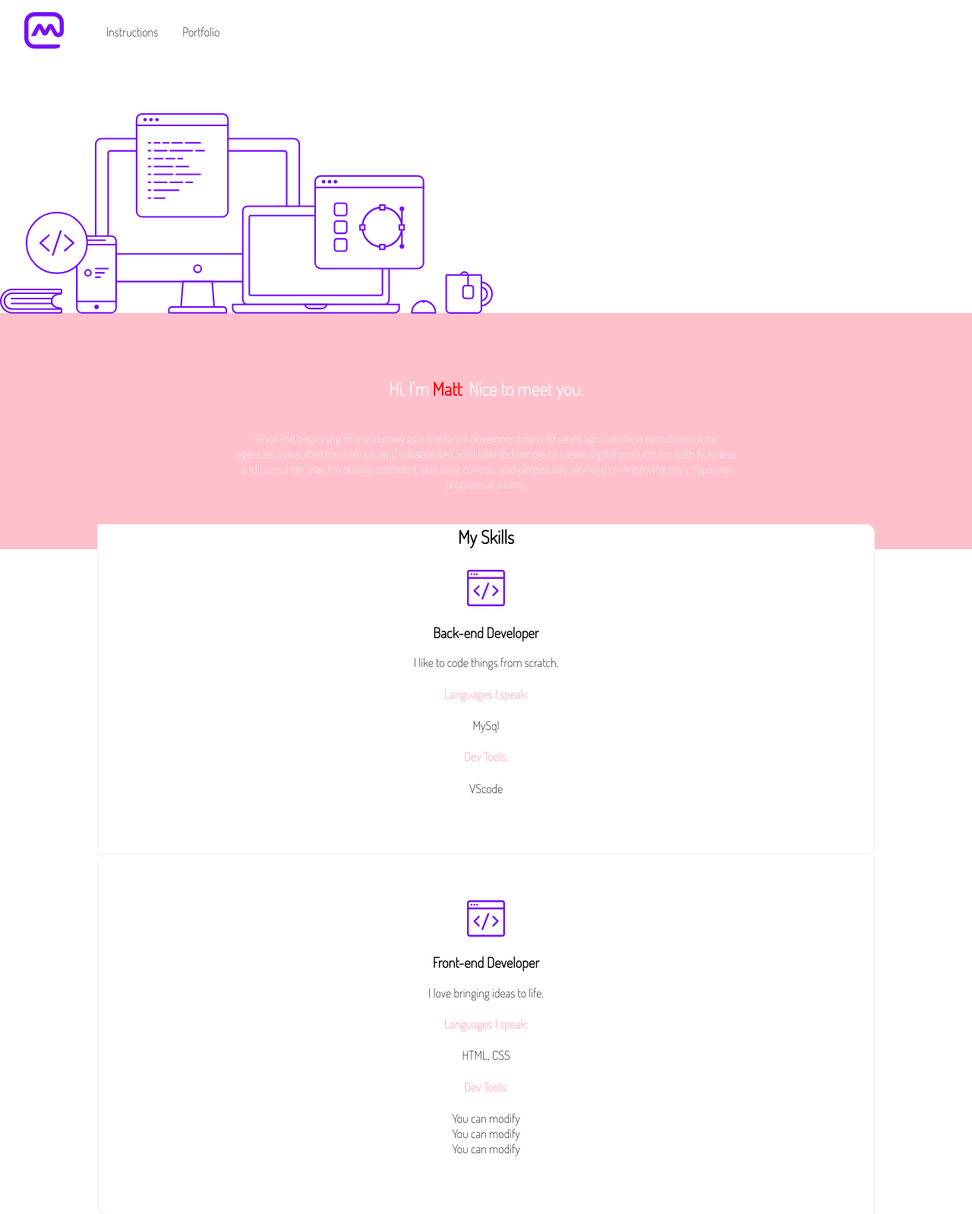
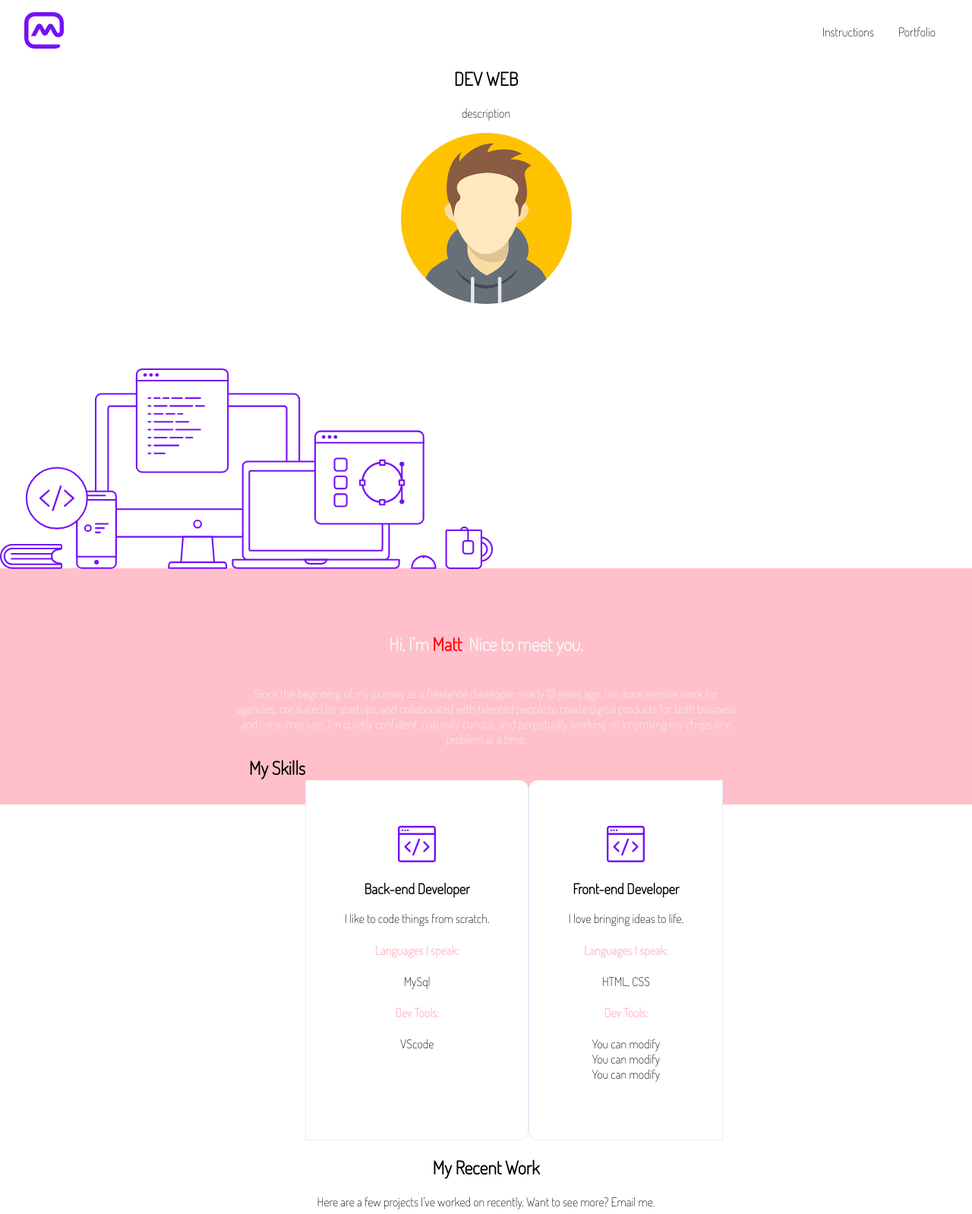
Before and after one commit to WildCodeSchool-2024-09/JS-LILLE-checkpoint1, a website: page site/portfolio.html in a window 1280 px wide. Shown: the top 1598 px of the page at 76% size. Drawn offline with Linux system fonts and the light colour scheme.

Commit message:
travail effectuer

```diff
--- a/site/css/portfolio.css
+++ b/site/css/portfolio.css
@@ -11,8 +11,17 @@
   --textAlign: center;
 }
 
+nav{
+  display: flex;
+  justify-content: space-between;
+}
+
 img {
   max-width: 100%;
+}
+
+.avatar-titre{
+  text-align: center;
 }
 
 h1 {
@@ -25,7 +34,7 @@ p {
 
 .menu {
   display: flex;
-  margin-bottom: var(--gutter);
+   margin-bottom: var(--gutter);
 }
 
 .desktop {
@@ -108,3 +117,44 @@ p {
 .purple-text {
   color: var(--purple);
 }
+
+@media screen and (min-width: 700px){
+
+  nav{
+    display: flex;
+    justify-content: space-between;
+
+}
+
+.avatar-titre{
+  text-align: center;
+}
+
+.skills {
+  margin-top: calc(var(--gutter) * -2);
+  border-radius: var(--radius);
+  padding: 0 10%;
+  display: flex;
+  justify-content: center;
+
+}
+
+.projects{
+  text-align: center;
+}
+
+
+}
+
+
+
+
+
+
+
+@media screen and (max-width: 700px){
+  .avatar-titre{
+    text-align: center;
+    display: none;
+  }
+}
--- a/site/portfolio.html
+++ b/site/portfolio.html
@@ -17,9 +17,14 @@
           <li><a href="portfolio.html">Portfolio</a></li>
         </ul>
       </nav>
+
     </header>
 
     <main>
+      <section class="avatar-titre">
+      <h1>DEV WEB</h1>
+      <p>description</p>
+      <img src="image/avatar-bis.png" alt="avatar"></section>
       <!-- First banner with title, description, avatar and image desktop -->
       <!-- You can use the avatar image on the folder image -->
       <section>
```
